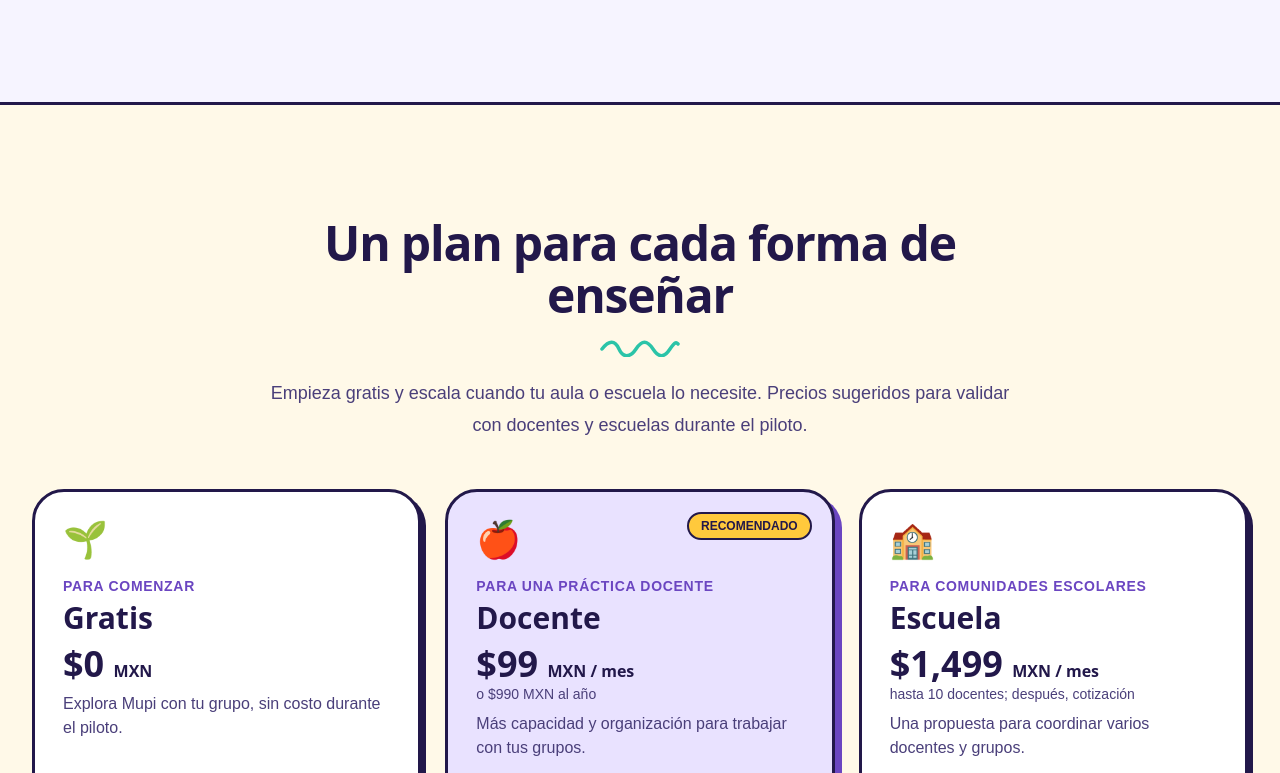
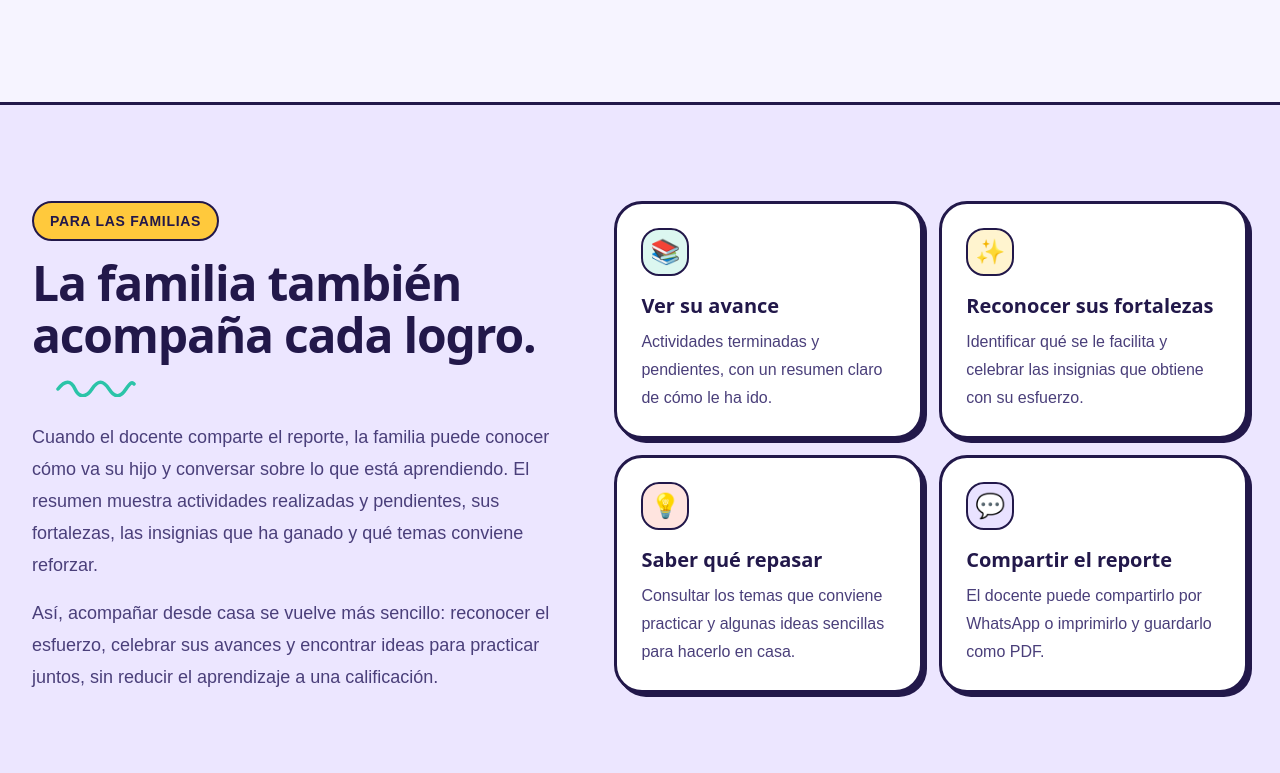
Before and after one commit to Ronin-12/plataforma_ciencia_4, a React (Vite) app in the folder frontend/: page / in a window 1280 px wide. Shown: the part 5867-6640 px from the top of the page. Built offline with nearby package versions, Linux system fonts and the light colour scheme; no server answers.

Commit message:
Agrega sección de acompañamiento familiar

```diff
--- a/frontend/src/components/LandingPage.jsx
+++ b/frontend/src/components/LandingPage.jsx
@@ -465,6 +465,50 @@ Los docentes tienen la libertad de crear actividades para cualquier materia y gr
           </div>
         </section>
 
+        {/* Familias */}
+        <section aria-labelledby="titulo-familias" className="border-y-[3px] border-[#22184a] bg-[#e9e2ff]/70">
+          <div className="mx-auto max-w-7xl px-5 py-20 sm:px-8 sm:py-24">
+            <div className="grid items-start gap-10 lg:grid-cols-[0.9fr_1.1fr] lg:gap-16">
+              <div>
+                <p className="mb-4 inline-flex rounded-full border-2 border-[#22184a] bg-[#ffc93c] px-4 py-2 text-sm font-extrabold uppercase tracking-wider">Para las familias</p>
+                <h2 id="titulo-familias" className="font-display text-4xl font-semibold leading-[1.08] tracking-tight text-[#22184a] sm:text-5xl">
+                  La familia también acompaña cada logro.
+                </h2>
+                <Garabato className="mt-4 h-5 w-32" color="#2bc4a8" />
+                <p className="mt-6 text-lg leading-8 text-[#4a3f7a]">
+                  Cuando el docente comparte el reporte, la familia puede conocer cómo va su hijo y conversar sobre lo que está aprendiendo. El resumen muestra actividades realizadas y pendientes, sus fortalezas, las insignias que ha ganado y qué temas conviene reforzar.
+                </p>
+                <p className="mt-4 text-lg leading-8 text-[#4a3f7a]">
+                  Así, acompañar desde casa se vuelve más sencillo: reconocer el esfuerzo, celebrar sus avances y encontrar ideas para practicar juntos, sin reducir el aprendizaje a una calificación.
+                </p>
+              </div>
+
+              <div className="grid gap-4 sm:grid-cols-2">
+                <article className="rounded-[1.75rem] border-[3px] border-[#22184a] bg-white p-6 shadow-[4px_4px_0_#22184a]">
+                  <span aria-hidden="true" className="grid h-12 w-12 place-items-center rounded-2xl border-2 border-[#22184a] bg-[#dcf7f0] text-2xl">📚</span>
+                  <h3 className="mt-4 font-display text-xl font-semibold text-[#22184a]">Ver su avance</h3>
+                  <p className="mt-2 leading-7 text-[#4a3f7a]">Actividades terminadas y pendientes, con un resumen claro de cómo le ha ido.</p>
+                </article>
+                <article className="rounded-[1.75rem] border-[3px] border-[#22184a] bg-white p-6 shadow-[4px_4px_0_#22184a]">
+                  <span aria-hidden="true" className="grid h-12 w-12 place-items-center rounded-2xl border-2 border-[#22184a] bg-[#fff4cf] text-2xl">✨</span>
+                  <h3 className="mt-4 font-display text-xl font-semibold text-[#22184a]">Reconocer sus fortalezas</h3>
+                  <p className="mt-2 leading-7 text-[#4a3f7a]">Identificar qué se le facilita y celebrar las insignias que obtiene con su esfuerzo.</p>
+                </article>
+                <article className="rounded-[1.75rem] border-[3px] border-[#22184a] bg-white p-6 shadow-[4px_4px_0_#22184a]">
+                  <span aria-hidden="true" className="grid h-12 w-12 place-items-center rounded-2xl border-2 border-[#22184a] bg-[#ffe4df] text-2xl">💡</span>
+                  <h3 className="mt-4 font-display text-xl font-semibold text-[#22184a]">Saber qué repasar</h3>
+                  <p className="mt-2 leading-7 text-[#4a3f7a]">Consultar los temas que conviene practicar y algunas ideas sencillas para hacerlo en casa.</p>
+                </article>
+                <article className="rounded-[1.75rem] border-[3px] border-[#22184a] bg-white p-6 shadow-[4px_4px_0_#22184a]">
+                  <span aria-hidden="true" className="grid h-12 w-12 place-items-center rounded-2xl border-2 border-[#22184a] bg-[#e9e2ff] text-2xl">💬</span>
+                  <h3 className="mt-4 font-display text-xl font-semibold text-[#22184a]">Compartir el reporte</h3>
+                  <p className="mt-2 leading-7 text-[#4a3f7a]">El docente puede compartirlo por WhatsApp o imprimirlo y guardarlo como PDF.</p>
+                </article>
+              </div>
+            </div>
+          </div>
+        </section>
+
         {/* Planes: propuesta para el piloto; no publicar precios hasta definirlos. */}
         <section id="precio" aria-labelledby="titulo-precio" className="scroll-mt-24 border-y-[3px] border-[#22184a] bg-[#fff9e8]">
           <div className="mx-auto max-w-7xl px-5 py-24 sm:px-8 sm:py-28">
```
